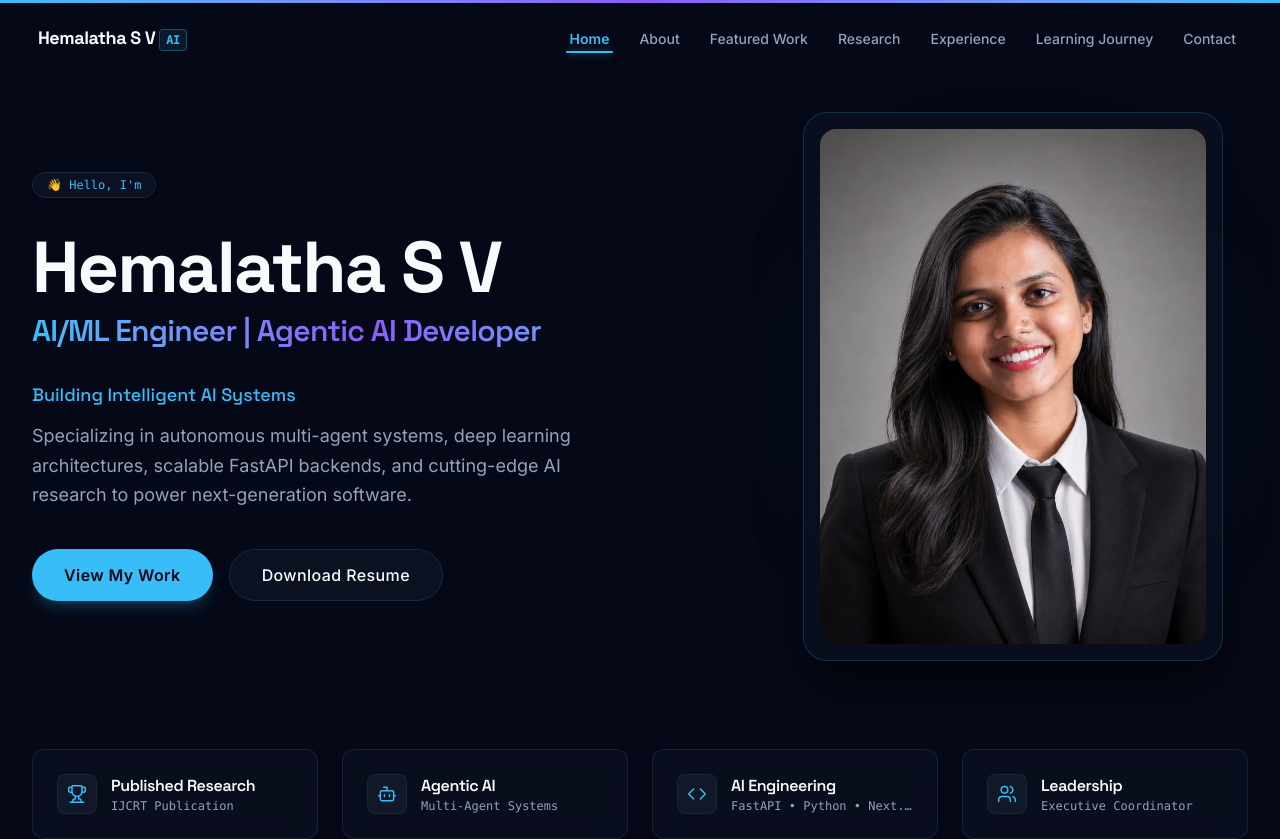
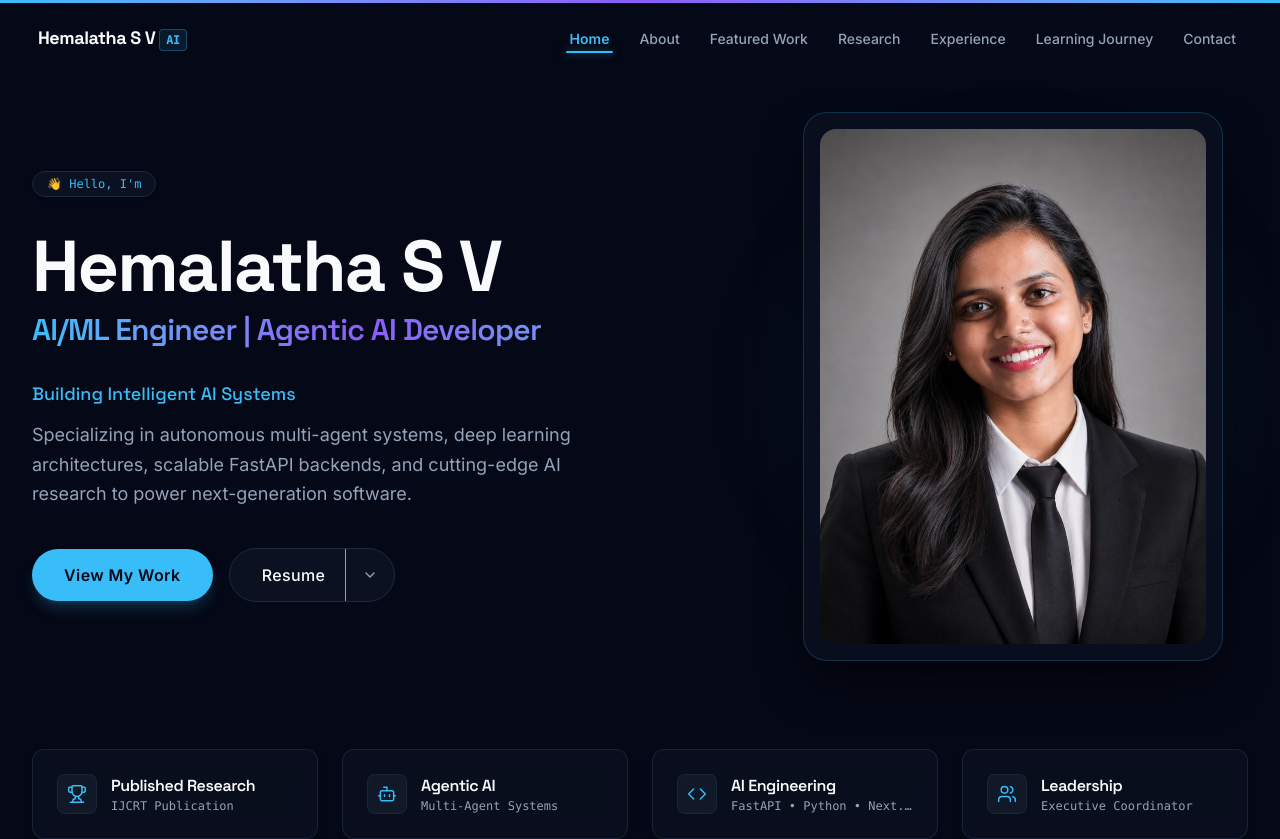
Before and after one commit to HemalathaSV/hemalatha-sv, a Next.js app: page / in a window 1280 px wide. Shown: the top 839 px of the page. Built offline with nearby package versions, Linux system fonts and the light colour scheme.

Commit message:
refactor: upload latest resume and implement split view/download action dropdown button

```diff
--- a/components/resume/ResumeViewer.tsx
+++ b/components/resume/ResumeViewer.tsx
@@ -31,6 +31,7 @@ export function ResumeViewer() {
             <div className="flex items-center gap-3">
               <a
                 href={PROFILE.resume}
+                download="Hemalatha_SV_Resume.pdf"
                 className="h-11 px-6 rounded-full bg-[#38BDF8] text-[#050816] font-semibold text-xs sm:text-sm inline-flex items-center gap-2 hover:bg-[#38BDF8]/90 hover:scale-[1.02] active:scale-[0.98] transition-all shadow-md shadow-[#38BDF8]/20 focus-visible:outline-none focus-visible:ring-2 focus-visible:ring-[#38BDF8]"
               >
                 <Download className="h-4 w-4 stroke-[2]" />
--- a/components/sections/contact/CTAButtons.tsx
+++ b/components/sections/contact/CTAButtons.tsx
@@ -1,6 +1,7 @@
 "use client";
 
-import React from "react";
+import React, { useState, useRef, useEffect } from "react";
+import { ChevronDown, FileText, Download } from "lucide-react";
 import { PROFILE } from "@/config/profile";
 
 interface CTAButtonsProps {
@@ -8,6 +9,19 @@ interface CTAButtonsProps {
 }
 
 export function CTAButtons({ className = "" }: CTAButtonsProps) {
+  const [isOpen, setIsOpen] = useState(false);
+  const dropdownRef = useRef<HTMLDivElement>(null);
+
+  useEffect(() => {
+    function handleClickOutside(event: MouseEvent) {
+      if (dropdownRef.current && !dropdownRef.current.contains(event.target as Node)) {
+        setIsOpen(false);
+      }
+    }
+    document.addEventListener("mousedown", handleClickOutside);
+    return () => document.removeEventListener("mousedown", handleClickOutside);
+  }, []);
+
   return (
     <div className={`flex flex-col sm:flex-row items-stretch sm:items-center gap-3.5 sm:gap-4 ${className}`}>
       {/* Primary Button */}
@@ -18,13 +32,52 @@ export function CTAButtons({ className = "" }: CTAButtonsProps) {
         Get In Touch
       </a>
 
-      {/* Secondary Button */}
-      <a
-        href={PROFILE.resume}
-        className="h-12 sm:h-[52px] px-7 sm:px-8 w-full sm:w-auto inline-flex items-center justify-center rounded-full bg-transparent border border-[#38BDF8]/30 text-[#F8FAFC] font-medium text-sm hover:bg-[#0B1120] hover:border-[#38BDF8]/60 active:scale-[0.98] transition-all duration-200 focus-visible:outline-none focus-visible:ring-2 focus-visible:ring-[#38BDF8]"
-      >
-        Download Resume
-      </a>
+      {/* Resume Dropdown Action Button */}
+      <div className="relative w-full sm:w-auto" ref={dropdownRef}>
+        <div className="flex items-center w-full sm:w-auto rounded-full bg-transparent border border-[#38BDF8]/30 focus-within:ring-2 focus-within:ring-[#38BDF8] focus-within:border-transparent transition-all duration-200">
+          <a
+            href={PROFILE.resume}
+            target="_blank"
+            rel="noopener noreferrer"
+            onClick={() => setIsOpen(false)}
+            className="flex-1 sm:flex-none h-12 sm:h-[52px] pl-7 pr-4 sm:pl-8 sm:pr-5 inline-flex items-center justify-center rounded-l-full text-[#F8FAFC] font-medium text-sm hover:bg-[#0B1120] active:scale-[0.98] transition-all duration-200"
+          >
+            Resume
+          </a>
+          <button
+            onClick={() => setIsOpen(!isOpen)}
+            className="h-12 sm:h-[52px] px-4 border-l border-[#38BDF8]/30 rounded-r-full text-[#94A3B8] hover:text-[#F8FAFC] hover:bg-[#0B1120] transition-all duration-200 flex items-center justify-center"
+            aria-label="More resume options"
+          >
+            <ChevronDown className={`h-4 w-4 transition-transform duration-250 ${isOpen ? "rotate-180" : ""}`} />
+          </button>
+        </div>
+
+        {/* Dropdown Menu Overlay */}
+        {isOpen && (
+          <div className="absolute right-0 sm:left-0 sm:right-auto mt-2 w-48 rounded-xl bg-[#0B1120] border border-slate-800 p-1.5 shadow-xl shadow-black/80 z-20 animate-in fade-in slide-in-from-top-2 duration-200">
+            <a
+              href={PROFILE.resume}
+              target="_blank"
+              rel="noopener noreferrer"
+              onClick={() => setIsOpen(false)}
+              className="flex items-center gap-2.5 w-full px-3.5 py-2.5 rounded-lg text-left text-sm font-medium text-[#F8FAFC] hover:bg-[#111827] transition-all duration-200"
+            >
+              <FileText className="h-4 w-4 text-[#38BDF8]" />
+              View Resume
+            </a>
+            <a
+              href={PROFILE.resume}
+              download="Hemalatha_SV_Resume.pdf"
+              onClick={() => setIsOpen(false)}
+              className="flex items-center gap-2.5 w-full px-3.5 py-2.5 rounded-lg text-left text-sm font-medium text-[#F8FAFC] hover:bg-[#111827] transition-all duration-200"
+            >
+              <Download className="h-4 w-4 text-[#8B5CF6]" />
+              Download Resume
+            </a>
+          </div>
+        )}
+      </div>
     </div>
   );
 }
--- a/components/sections/hero/CTAButtons.tsx
+++ b/components/sections/hero/CTAButtons.tsx
@@ -1,9 +1,23 @@
 "use client";
 
-import React from "react";
+import React, { useState, useRef, useEffect } from "react";
+import { ChevronDown, FileText, Download } from "lucide-react";
 import { PROFILE } from "@/config/profile";
 
 export function CTAButtons() {
+  const [isOpen, setIsOpen] = useState(false);
+  const dropdownRef = useRef<HTMLDivElement>(null);
+
+  useEffect(() => {
+    function handleClickOutside(event: MouseEvent) {
+      if (dropdownRef.current && !dropdownRef.current.contains(event.target as Node)) {
+        setIsOpen(false);
+      }
+    }
+    document.addEventListener("mousedown", handleClickOutside);
+    return () => document.removeEventListener("mousedown", handleClickOutside);
+  }, []);
+
   const handleScrollToWork = (e: React.MouseEvent<HTMLAnchorElement>) => {
     e.preventDefault();
     const workSection = document.getElementById("featured-work");
@@ -28,13 +42,52 @@ export function CTAButtons() {
         View My Work
       </a>
 
-      {/* Secondary Action Button */}
-      <a
-        href={PROFILE.resume}
-        className="h-12 sm:h-[52px] px-7 sm:px-8 w-full sm:w-auto inline-flex items-center justify-center rounded-full bg-[#0B1120] border border-slate-800 text-[#F8FAFC] font-medium text-sm sm:text-base tracking-wide hover:border-[#38BDF8]/40 hover:bg-[#111827] active:scale-[0.98] transition-all duration-200 focus-visible:outline-none focus-visible:ring-2 focus-visible:ring-[#38BDF8]"
-      >
-        Download Resume
-      </a>
+      {/* Resume Dropdown Action Button */}
+      <div className="relative w-full sm:w-auto" ref={dropdownRef}>
+        <div className="flex items-center w-full sm:w-auto rounded-full bg-[#0B1120] border border-slate-800 focus-within:ring-2 focus-within:ring-[#38BDF8] focus-within:border-transparent transition-all duration-200">
+          <a
+            href={PROFILE.resume}
+            target="_blank"
+            rel="noopener noreferrer"
+            onClick={() => setIsOpen(false)}
+            className="flex-1 sm:flex-none h-12 sm:h-[52px] pl-7 pr-4 sm:pl-8 sm:pr-5 inline-flex items-center justify-center rounded-l-full text-[#F8FAFC] font-medium text-sm sm:text-base tracking-wide hover:bg-[#111827] active:scale-[0.98] transition-all duration-200"
+          >
+            Resume
+          </a>
+          <button
+            onClick={() => setIsOpen(!isOpen)}
+            className="h-12 sm:h-[52px] px-4 border-l border-slate-850 rounded-r-full text-[#94A3B8] hover:text-[#F8FAFC] hover:bg-[#111827] transition-all duration-200 flex items-center justify-center"
+            aria-label="More resume options"
+          >
+            <ChevronDown className={`h-4 w-4 transition-transform duration-250 ${isOpen ? "rotate-180" : ""}`} />
+          </button>
+        </div>
+
+        {/* Dropdown Menu Overlay */}
+        {isOpen && (
+          <div className="absolute right-0 sm:left-0 sm:right-auto mt-2 w-48 rounded-xl bg-[#0B1120] border border-slate-800 p-1.5 shadow-xl shadow-black/80 z-20 animate-in fade-in slide-in-from-top-2 duration-200">
+            <a
+              href={PROFILE.resume}
+              target="_blank"
+              rel="noopener noreferrer"
+              onClick={() => setIsOpen(false)}
+              className="flex items-center gap-2.5 w-full px-3.5 py-2.5 rounded-lg text-left text-sm font-medium text-[#F8FAFC] hover:bg-[#111827] transition-all duration-200"
+            >
+              <FileText className="h-4 w-4 text-[#38BDF8]" />
+              View Resume
+            </a>
+            <a
+              href={PROFILE.resume}
+              download="Hemalatha_SV_Resume.pdf"
+              onClick={() => setIsOpen(false)}
+              className="flex items-center gap-2.5 w-full px-3.5 py-2.5 rounded-lg text-left text-sm font-medium text-[#F8FAFC] hover:bg-[#111827] transition-all duration-200"
+            >
+              <Download className="h-4 w-4 text-[#8B5CF6]" />
+              Download Resume
+            </a>
+          </div>
+        )}
+      </div>
     </div>
   );
 }
--- a/config/profile.ts
+++ b/config/profile.ts
@@ -7,7 +7,7 @@ export const PROFILE = {
   github: "https://github.com/HemalathaSV",
   linkedin: "https://www.linkedin.com/in/hemalatha-sv",
   location: "Srirangapatna, Mandya, Karnataka, India",
-  resume: "/resume.pdf",
+  resume: "/resume/Hemalatha_SV_Resume.pdf",
   profileImage: "/profile/profile.jpg",
 } as const;
 
```
Also changed, not shown: 2 other files (tests, documents, lock files or other folders).
